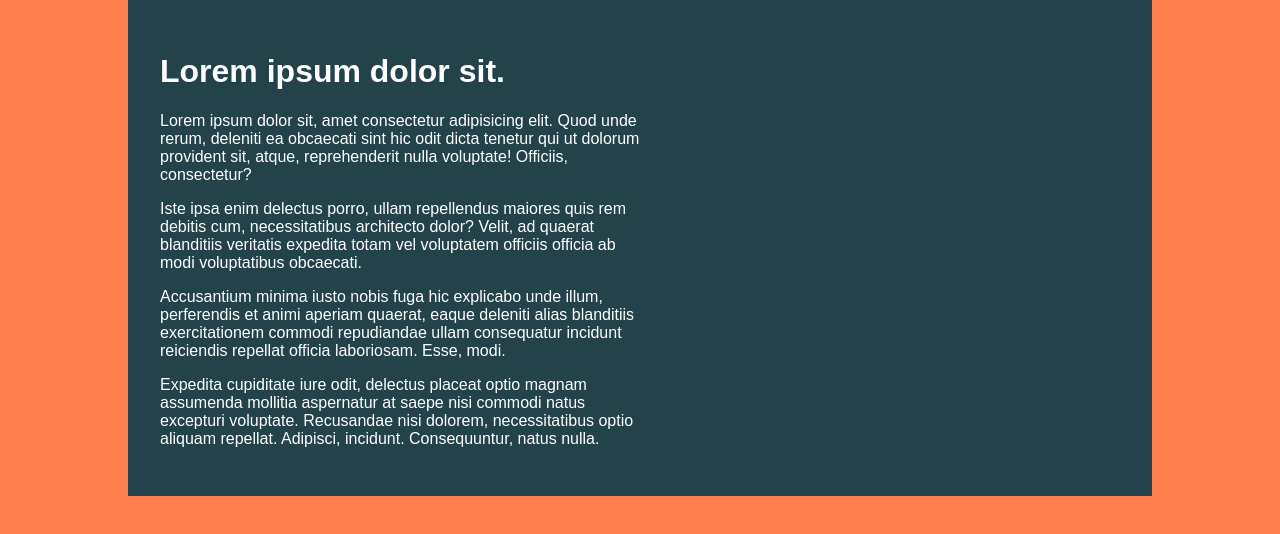
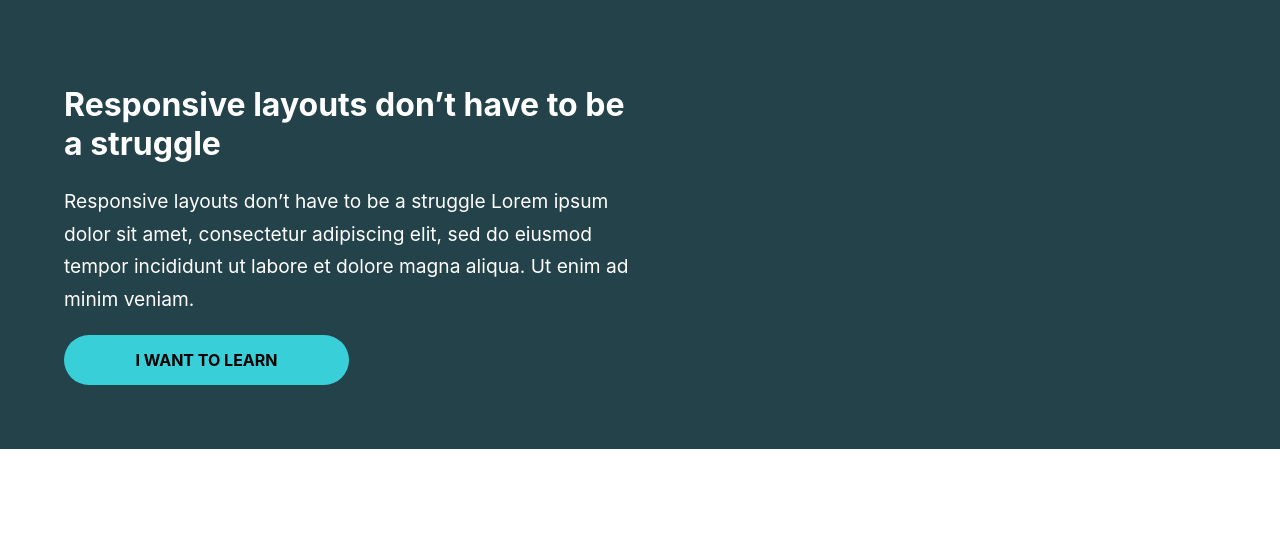
Before and after one commit to cedricbahirwe/hello-world, a plain HTML site: page Challenges/challenge01/index.html in a window 1280 px wide. Drawn offline with Linux system fonts and the light colour scheme.

```diff
--- a/Challenges/challenge01/index.html
+++ b/Challenges/challenge01/index.html
@@ -12,21 +12,18 @@
 <body>
     <div class="container">
         <div class="intro-content">
-            <h1>Lorem ipsum dolor sit.</h1>
-            <p>Lorem ipsum dolor sit, amet consectetur adipisicing elit. Quod unde rerum, deleniti ea obcaecati sint hic
-                odit dicta tenetur qui ut dolorum provident sit, atque, reprehenderit nulla voluptate! Officiis,
-                consectetur?</p>
-            <p>Iste ipsa enim delectus porro, ullam repellendus maiores quis rem debitis cum, necessitatibus architecto
-                dolor? Velit, ad quaerat blanditiis veritatis expedita totam vel voluptatem officiis officia ab modi
-                voluptatibus obcaecati.</p>
-            <p>Accusantium minima iusto nobis fuga hic explicabo unde illum, perferendis et animi aperiam quaerat, eaque
-                deleniti alias blanditiis exercitationem commodi repudiandae ullam consequatur incidunt reiciendis
-                repellat officia laboriosam. Esse, modi.</p>
-            <p>Expedita cupiditate iure odit, delectus placeat optio magnam assumenda mollitia aspernatur at saepe nisi
-                commodi natus excepturi voluptate. Recusandae nisi dolorem, necessitatibus optio aliquam repellat.
-                Adipisci, incidunt. Consequuntur, natus nulla.</p>
+            <h1>Responsive layouts don’t have to be a struggle</h1>
+
+            <p>
+                Responsive layouts don’t have to be a struggle Lorem ipsum dolor sit amet, consectetur adipiscing elit, sed do eiusmod tempor incididunt ut labore et dolore magna aliqua. Ut enim ad minim veniam.
+            </p>
+
+            <a href="#">I want to learn</a>
         </div>
+
+
     </div>
+
 </body>
 
 </html>
--- a/Challenges/challenge01/style.css
+++ b/Challenges/challenge01/style.css
@@ -19,18 +19,37 @@
 body {
     margin: 0;
     font-family: sans-serif;
-    background-color: coral;
+    /* background-color: coral; */
 }
 
 .container {
+    font-family: -apple-system, BlinkMacSystemFont, 'Segoe UI', Roboto, Oxygen, Ubuntu, Cantarell, 'Open Sans', 'Helvetica Neue', sans-serif;
     background: #23424a;
     color: white;
-    width: 80%;
+    width: 100%;
     margin: 0 auto;
-    padding: 2em;
-    /* height: 300px; */
+    padding: 4em;
 }
 
 .intro-content {
     width: 50%;
+    max-width: 750px;
 }
+
+.intro-content p {
+    font-size: 1.2em;
+    line-height: 1.7em;
+}
+
+.intro-content a {
+    width: 285px;
+    display: block;
+    font-weight: 700;
+    text-align: center;
+    text-transform: uppercase;
+    text-decoration: none;
+    color: black;
+    padding: 15px 30px;
+    background-color: #38CFD9;
+    border-radius: 30px;
+}
```
Also changed, not shown: 1 other file.
